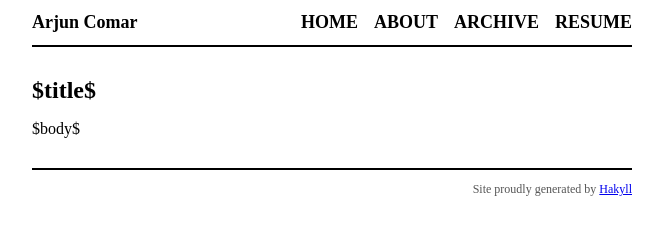
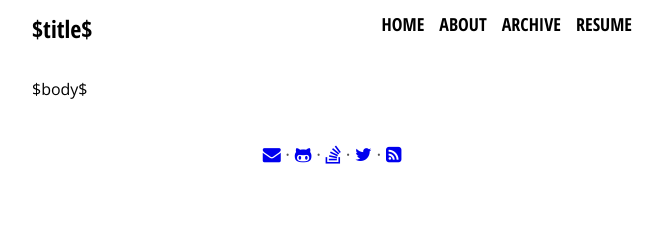
Before and after one commit to arjuncomar/acomar.net, a plain HTML site: page templates/default.html in a window 1280 px wide. Shown: the whole page, without its empty margins (308-971 px from the left). Drawn offline with nearby package versions, Linux system fonts and the light colour scheme.

Commit message:
Created a very simple theme for the blog.
It now looks relatively clean and nice. Most of the changes are in the fonts, but it still
looks a whole lot better.

```diff
--- a/css/about.css
+++ b/css/about.css
@@ -1,5 +1,4 @@
 blockquote {
-    border-style: solid;
     border-width: 1px;
     float:right;
     padding-right: 10px;
@@ -7,9 +6,4 @@ blockquote {
 
 h2 {
     text-align: center;
-    text-decoration: underline;
 }
-
-h1 {
-    text-decoration: underline;
-}
--- a/css/default.css
+++ b/css/default.css
@@ -3,18 +3,20 @@ body {
     font-size: 16px;
     margin: 0px auto 0px auto;
     width: 600px;
+    font-family: "Open Sans";
+    font-weight: 400;
 }
 
 div#header {
-    border-bottom: 2px solid black;
     margin-bottom: 30px;
     padding: 12px 0px 12px 0px;
+    font-family: "Open Sans Condensed"
 }
 
 div#logo a {
     color: black;
     float: left;
-    font-size: 18px;
+    font-size: 24px;
     font-weight: bold;
     text-decoration: none;
 }
@@ -33,20 +35,21 @@ div#header #navigation a {
 }
 
 div#footer {
-    border-top: solid 2px black;
     color: #555;
-    font-size: 12px;
+    font-size: 18px;
     margin-top: 30px;
     padding: 12px 0px 12px 0px;
-    text-align: right;
+    text-align: center;
 }
 
 h1 {
     font-size: 24px;
+    text-align: center;
 }
 
 h2 {
     font-size: 20px;
+    text-align: center;
 }
 
 div.info {
@@ -54,3 +57,7 @@ div.info {
     font-size: 14px;
     font-style: italic;
 }
+
+ul {
+    list-style-type:none
+}
--- a/templates/default.html
+++ b/templates/default.html
@@ -6,11 +6,15 @@
         <meta http-equiv="Content-Type" content="text/html; charset=UTF-8" />
         <title>acomar.net - $title$</title>
         <link rel="stylesheet" type="text/css" href="/css/default.css" />
+        <link href='http://fonts.googleapis.com/css?family=Open+Sans+Condensed:300italic,400italic,700italic,400,300,700' rel='stylesheet' type='text/css'>
+        <link href='http://fonts.googleapis.com/css?family=Open+Sans:300italic,400italic,700italic,400,300,700' rel='stylesheet' type='text/css'>
+        <link href="//netdna.bootstrapcdn.com/font-awesome/4.0.3/css/font-awesome.css" rel="stylesheet">
     </head>
     <body>
+        <div class="container">
 	        <div id="header">
 	            <div id="logo">
-                <a href="/">Arjun Comar</a>
+	                <a href="/">$title$</a>
 	            </div>
 	            <div id="navigation">
 	                <a href="/">Home</a>
@@ -19,15 +23,22 @@
 	                <a href="/docs/Resume.pdf">Resume</a>
 	            </div>
 	        </div>
-
 	        <div id="content">
-            <h1>$title$</h1>
-
 	            $body$
 	        </div>
-        <div id="footer">
-            Site proudly generated by
-            <a href="http://jaspervdj.be/hakyll">Hakyll</a>
+            <div id="footer" class="inner">
+                <span id="social">
+			        <a href="mailto:nrujac@gmail.com" title="email"><i class="fa fa-envelope"></i></a>
+			        &middot;
+			        <a href="https://github.com/arjuncomar" title="github"><i class="fa fa-github-alt"></i></a>
+			        &middot;
+			        <a href="https://stackoverflow.com/users/1308994/acomar" title="stackoverflow"><i class="fa fa-stack-overflow"></i></a>
+			        &middot;
+			        <a href="https://twitter.com/arjuncomar" title="twitter"><i class="fa fa-twitter"></i></a>
+			        &middot;
+			        <a href="/atom.xml" title="feed"><i class="fa fa-rss-square"></i></a>
+                </span>
+            </div>
         </div>
     </body>
 </html>
```
Also changed, not shown: index.html (+2 -11 lines), templates/archive.html (+0 -1 lines), templates/post-list.html (+2 -1 lines), 4 other files. Lines whose indentation alone changed are shown as unchanged.
